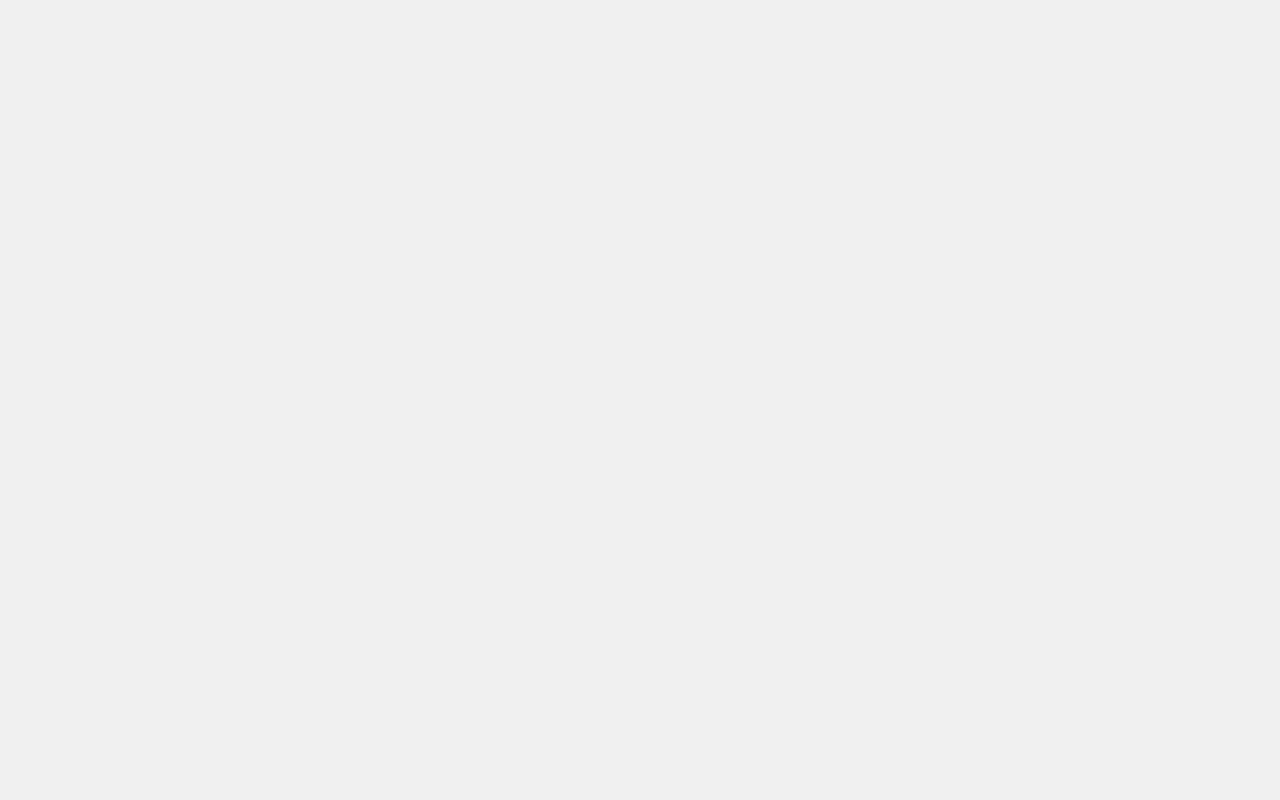
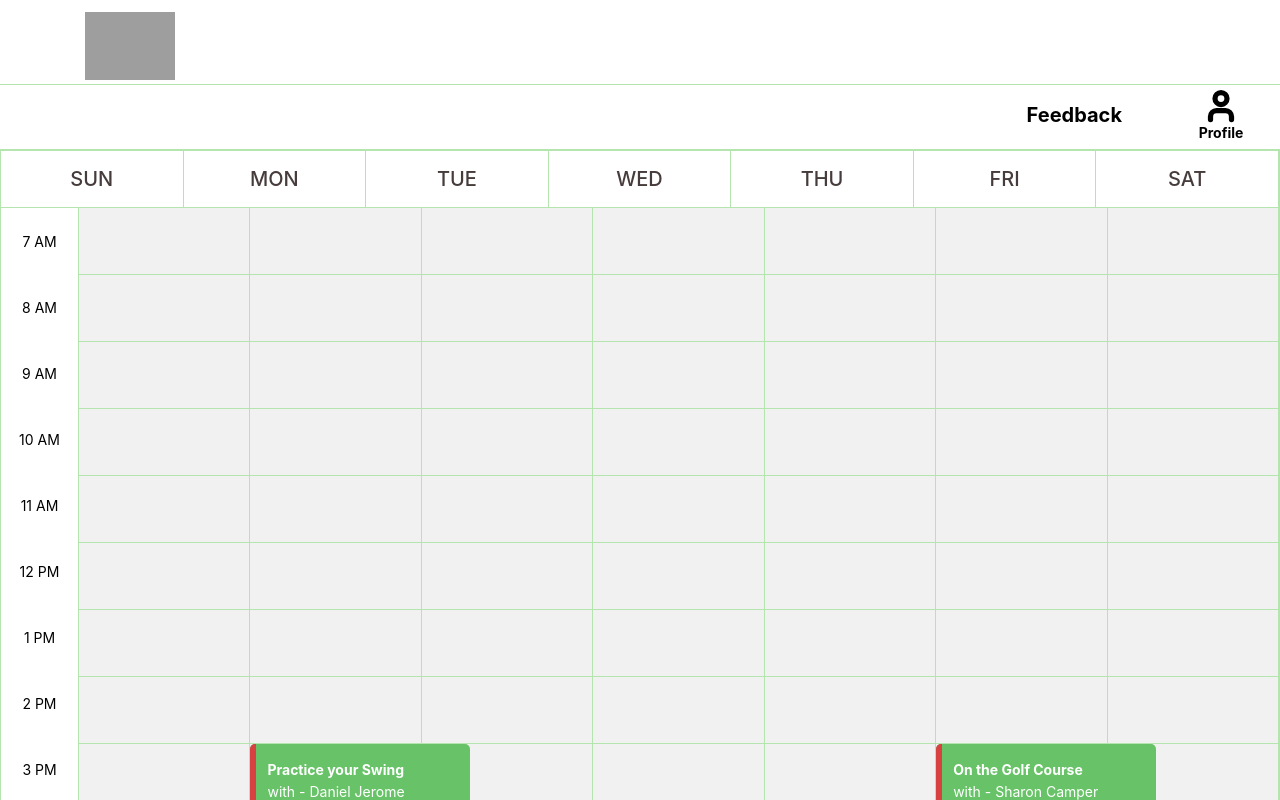
Before and after one commit to Haryordeji/edu-sports, a React (Create React App) app in the folder client/: page /golfer/dashboard in a window 1280 px wide. Before the commit this address had no page. Shown: the top 800 px of the page. Built offline with nearby package versions, Linux system fonts and the light colour scheme; grey boxes are pictures that could not be loaded.

Commit message:
Implemented the Golfer & Instructor's dashboard to the alpha versions.

```diff
--- a/client/package.json
+++ b/client/package.json
@@ -12,6 +12,8 @@
     "@types/react-dom": "^18.3.1",
     "@types/react-router-dom": "^5.3.3",
     "axios": "^1.7.7",
+    "date-fns": "^4.1.0",
+    "lucide-react": "^0.454.0",
     "react": "^18.3.1",
     "react-dom": "^18.3.1",
     "react-router-dom": "^6.27.0",
--- a/client/src/App.tsx
+++ b/client/src/App.tsx
@@ -4,6 +4,8 @@ import LoginPage from './components/LoginPage';
 import RegistrationPage from './components/registerPage';
 import AdminDashboard from './components/AdminDashboards';
 import { UserProfile } from './components/UserProfile';
+import GolferDashboard from './components/GolferDashboard';
+import InstructorDashboard from './components/InstructorDashboard';
 
 const App: React.FC = () => {
   return (
@@ -12,6 +14,8 @@ const App: React.FC = () => {
         <Route path="/" element={<LoginPage />} />
         <Route path="/register" element={<RegistrationPage />} />
         <Route path="/admin/dashboard" element={<AdminDashboard />} />
+        <Route path="/golfer/dashboard" element={<GolferDashboard/>} />
+        <Route path="/instructor/dashboard" element={<InstructorDashboard/>} />
         <Route path="/profile/:id" element={<UserProfile />} />
 
       </Routes>
--- /dev/null
+++ b/client/src/components/Dashboard.css
@@ -0,0 +1,162 @@
+/*  This CSS is imported to more than one component */
+.dashboard-container {
+    width: 100vw;
+    min-height: 90vh;
+    background-color: #B4E5AF;
+  }
+
+  .dashboard-header {
+    background: #FFFFFF;
+    border-bottom: 1px solid #B4E5AF;
+    height: 149px;
+  }
+
+  .logo {
+    padding: 12px 0;
+    border-bottom: 1px solid #B4E5AF;
+    height: 60px;
+  }
+
+  .logo img {
+    height: 68px;
+    width: 260px;
+    object-fit: contain;
+  }
+
+  .main-nav {
+    height: 59px;
+    display: flex;
+    justify-content: flex-end;
+    align-items: center;
+  }
+
+  .nav-links {
+    display: flex;
+    gap: 40px;
+    margin-right: 40px;
+  }
+
+  .nav-link {
+    font-family: 'Inter', sans-serif;
+    font-weight: 700;
+    font-size: 20px;
+    color: #000000;
+    text-decoration: none;
+  }
+
+  .profile {
+    display: flex;
+    flex-direction: column;
+    align-items: center;
+    width: 118px;
+  }
+
+  .profile span {
+    font-family: 'Inter', sans-serif;
+    font-weight: 700;
+    font-size: 14px;
+    color: #000000;
+  }
+
+  /* The following are styles for the calendar */
+  .calendar-container {
+    background: #FFFFFF;
+    border: 1px solid #B4E5AF;
+    margin-top: 0;
+    overflow-x: auto;
+  }
+
+  .calendar-header {
+    display: grid;
+    grid-template-columns: repeat(7, 1fr);
+    border-bottom: 1px solid #B4E5AF;
+    height: 56px;
+  }
+
+  .calendar-day-header {
+    display: flex;
+    align-items: center;
+    justify-content: center;
+    font-family: 'Inter', sans-serif;
+    font-weight: 500;
+    font-size: 20px;
+    color: #473C3C;
+    border-right: 1px solid #B4E5AF;
+  }
+
+  .calendar-grid {
+    display: grid;
+    grid-template-columns: 78px repeat(7, 1fr);
+    min-height: 798px;
+  }
+
+  .time-column {
+    border-right: 1px solid #B4E5AF;
+  }
+
+  .time-slot {
+    height: 66px;
+    display: flex;
+    align-items: center;
+    justify-content: center;
+    font-family: 'Inter', sans-serif;
+    font-size: 14px;
+    color: #000000;
+  }
+
+  .day-column {
+    border-right: 1px solid #B4E5AF;
+  }
+
+  .calendar-cell {
+    height: 66px;
+    border-bottom: 1px solid #B4E5AF;
+    background: #F1F1F1;
+    position: relative;
+  }
+
+  .event-card {
+    position: absolute;
+    width: 186px;
+    height: 170px;
+    background: #68C368;
+    border-radius: 5px;
+    padding: 17px;
+    color: #FFFFFF;
+    z-index: 1;
+  }
+
+  .event-card::before {
+    content: '';
+    position: absolute;
+    left: 0;
+    top: 0;
+    width: 6px;
+    height: 100%;
+    background: #D74141;
+    border-radius: 5px 0 0 5px;
+  }
+
+  .event-card h4 {
+    font-family: 'Inter', sans-serif;
+    font-weight: 700;
+    font-size: 14px;
+    margin: 0 0 5px 0;
+  }
+
+  .event-card p {
+    font-family: 'Inter', sans-serif;
+    font-size: 14px;
+    margin: 0 0 5px 0;
+  }
+
+  /* for responsive purposes */
+  @media (max-width: 1200px) {
+    .calendar-grid {
+      min-width: 1000px;
+    }
+
+    .dashboard-main {
+      overflow-x: auto;
+    }
+  }
--- /dev/null
+++ b/client/src/components/GolferDashboard.tsx
@@ -0,0 +1,30 @@
+import React from 'react';
+import { User } from 'lucide-react';
+import WeeklyCalendar from './WeeklyCalendar';
+import './Dashboard.css';
+
+const GolferDashboard: React.FC = () => {
+  return (
+    <div className="dashboard-container">
+      <header className="dashboard-header">
+        <div className="logo">
+        <img src="https://static.wixstatic.com/media/09e86e_318df3ef05b647329554c64770b3fd61~mv2.jpg/v1/fill/w_658,h_226,al_c,q_80,usm_0.66_1.00_0.01,enc_auto/Edu%20Sports%20Logo_04-01.jpg" alt="Company Logo"/>
+        </div>
+        <nav className="main-nav">
+          <div className="nav-links">
+            <a href="/feedback" className="nav-link">Feedback</a>
+          </div>
+          <div className="profile">
+            <User size={36} strokeWidth={3.5} />
+            <span>Profile</span>
+          </div>
+        </nav>
+      </header>
+      <main className="dashboard-main">
+        <WeeklyCalendar />
+      </main>
+    </div>
+  );
+};
+
+export default GolferDashboard;
--- /dev/null
+++ b/client/src/components/InstructorDashboard.tsx
@@ -0,0 +1,30 @@
+import React from 'react';
+import { User } from 'lucide-react';
+import WeeklyCalendar from './WeeklyCalendar';
+import './Dashboard.css';
+
+const InstructorDashboard: React.FC = () => {
+  return (
+    <div className="dashboard-container">
+      <header className="dashboard-header">
+        <div className="logo">
+        <img src="https://static.wixstatic.com/media/09e86e_318df3ef05b647329554c64770b3fd61~mv2.jpg/v1/fill/w_658,h_226,al_c,q_80,usm_0.66_1.00_0.01,enc_auto/Edu%20Sports%20Logo_04-01.jpg" alt="Company Logo"/>
+        </div>
+        <nav className="main-nav">
+          <div className="nav-links">
+            <a href="/feedback" className="nav-link">Feedback</a>
+          </div>
+          <div className="profile">
+            <User size={36} strokeWidth={3.5} />
+            <span>Profile</span>
+          </div>
+        </nav>
+      </header>
+      <main className="dashboard-main">
+        <WeeklyCalendar />
+      </main>
+    </div>
+  );
+};
+
+export default InstructorDashboard;
--- a/client/src/components/Schedule.tsx
+++ /dev/null
@@ -1,2 +0,0 @@
-import React, {useState} from "react";
-import "./Schedule.css";
--- /dev/null
+++ b/client/src/components/WeeklyCalendar.tsx
@@ -0,0 +1,103 @@
+import React, { useState } from 'react';
+import { format, addDays, startOfWeek } from 'date-fns';
+
+interface CalendarEvent {
+  id: string;
+  title: string;
+  instructor: string;
+  startTime: string;
+  endTime: string;
+  location: string;
+  day: number;
+  level: number;
+}
+
+const WeeklyCalendar: React.FC = () => {
+  const [currentWeek] = useState(startOfWeek(new Date()));
+
+  // Some Mock data
+  const [events] = useState<CalendarEvent[]>([
+    {
+      id: '1',
+      title: 'Practice your Swing',
+      instructor: 'Daniel Jerome',
+      startTime: '3:00 pm',
+      endTime: '5:30 pm',
+      location: '429 John F. Kennedy Way',
+      day: 1,
+      level: 1,
+    },
+    {
+      id: '2',
+      title: 'On the Golf Course',
+      instructor: 'Sharon Camper',
+      startTime: '3:00 pm',
+      endTime: '5:30 pm',
+      location: '429 John F. Kennedy Way',
+      day: 5,
+      level: 2,
+    }
+  ]);
+
+  const timeSlots = Array.from({ length: 12 }, (_, i) => i + 7);
+
+  const days = Array.from({ length: 7 }, (_, i) => addDays(currentWeek, i));
+
+  const getEventsForDayAndTime = (day: number, hour: number) => {
+    return events.filter(event => {
+      const eventHour = parseInt(event.startTime.split(':')[0]) +
+        (event.startTime.includes('pm') ? 12 : 0);
+      return event.day === day && eventHour === hour;
+    });
+  };
+
+  return (
+    <div className="calendar-container">
+      <div className="calendar-header">
+        {days.map((day, index) => (
+          <div key={index} className="calendar-day-header">
+            {format(day, 'EEE').toUpperCase()}
+          </div>
+        ))}
+      </div>
+
+      <div className="calendar-grid">
+        <div className="time-column">
+          {timeSlots.map(hour => (
+            <div key={hour} className="time-slot">
+              {hour === 12 ? '12 PM' : hour > 12 ? `${hour-12} PM` : `${hour} AM`}
+            </div>
+          ))}
+        </div>
+
+        {days.map((_, dayIndex) => (
+          <div key={dayIndex} className="day-column">
+            {timeSlots.map(hour => {
+              const dayEvents = getEventsForDayAndTime(dayIndex, hour);
+              return (
+                <div key={`${dayIndex}-${hour}`} className="calendar-cell">
+                  {dayEvents.map(event => (
+                    <div
+                      key={event.id}
+                      className={`event-card ${event.level}`}
+                      style={{ height: '170px' }}
+                    >
+                      <div className="event-content">
+                        <h4>{event.title}</h4>
+                        <p>with - {event.instructor}</p>
+                        <p>{event.startTime} - {event.endTime}</p>
+                        <p>{event.location}</p>
+                      </div>
+                    </div>
+                  ))}
+                </div>
+              );
+            })}
+          </div>
+        ))}
+      </div>
+    </div>
+  );
+};
+
+export default WeeklyCalendar;
```
Also changed, not shown: client/src/components/Schedule.css (deleted), 1 other file (tests, documents, lock files or other folders).
